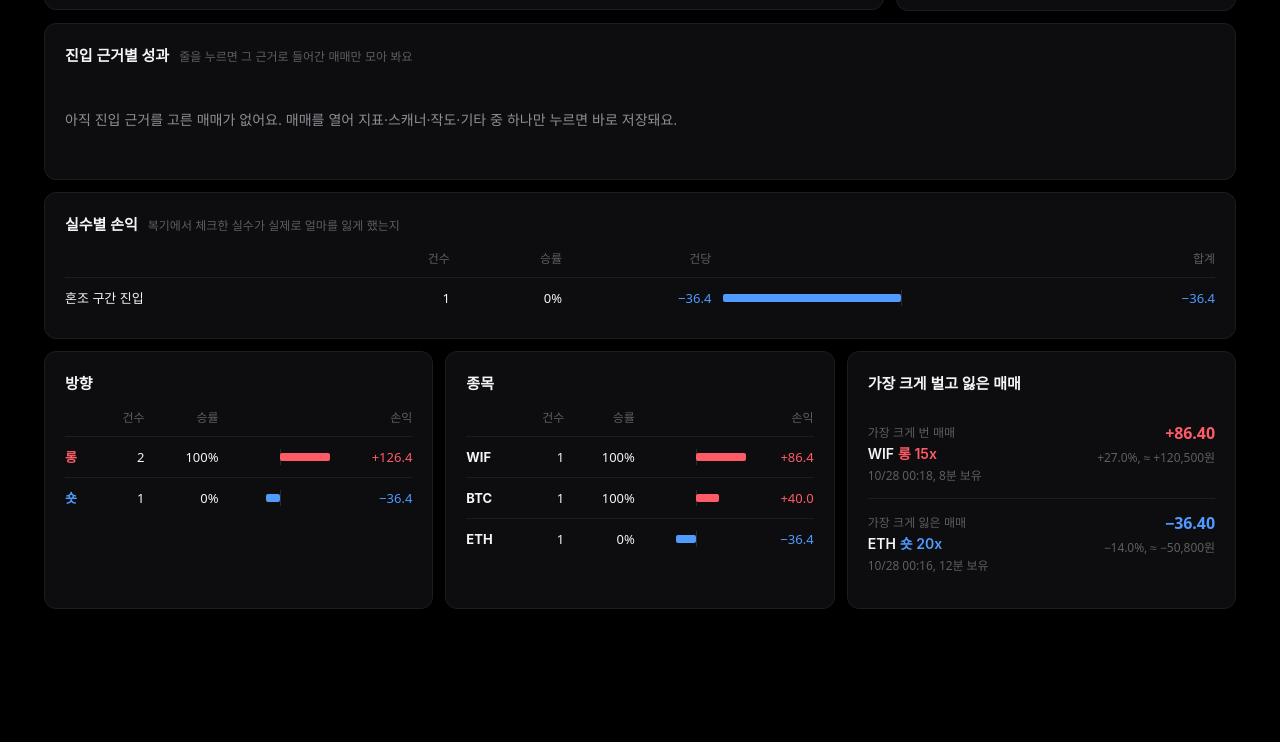
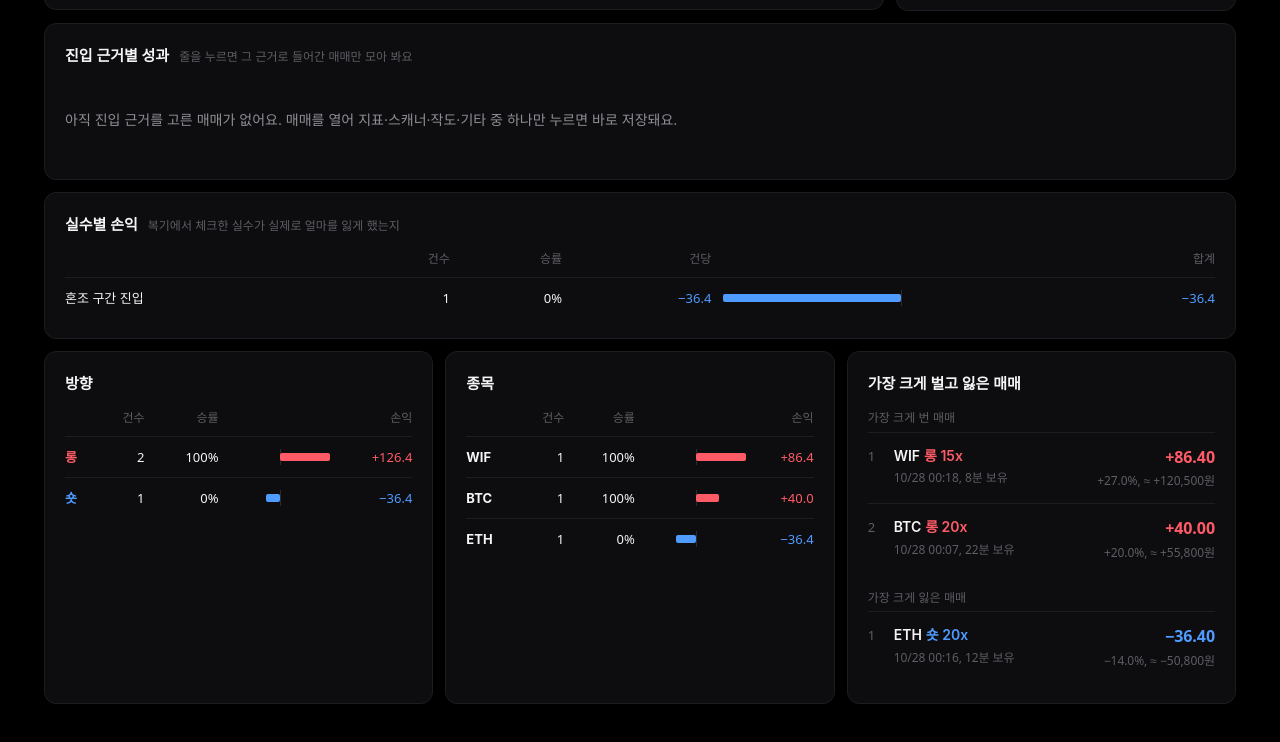
Before and after one commit to jinhj423/trade-journal-data, a plain HTML site: page app/index.html in a window 1280 px wide. Shown: the part 920-1662 px from the top of the page. Before the commit the page ends 1601 px from the top, so only its background shows below. Drawn offline with Linux system fonts and the light colour scheme; a web font is replaced by a local one.

Commit message:
v3.11: 가장 크게 벌고 잃은 매매를 각 3개씩
Co-Authored-By: Claude Opus 5.5 <noreply@anthropic.com>
Claude-Session: https://claude.ai/code/session_018PyaHTFNRzPCRcp3Qi9mjg

```diff
--- a/app/index.html
+++ b/app/index.html
@@ -161,8 +161,12 @@ table.t tr.click{cursor:pointer} table.t tr.click:hover td{background:var(--hove
 .side{font-weight:600}
 .side.long{color:var(--up)} .side.short{color:var(--down)}
 .empty{color:var(--text-2);font-size:14px;padding:28px 0}
-.bw{display:grid;grid-template-columns:1fr auto;gap:10px;width:100%;padding:12px 0;border-bottom:1px solid var(--line);text-align:left}
-.bw:last-of-type{border-bottom:0}
+.bwg+.bwg{margin-top:14px}
+.bwh{font-size:12px;color:var(--text-3);padding-bottom:4px;border-bottom:1px solid var(--line)}
+.bwn{font-size:13px;color:var(--text-3);margin:10px 0 0}
+.bw .rk{font-family:var(--num);font-size:13px;color:var(--text-3);padding-top:1px}
+.bw{display:grid;grid-template-columns:16px 1fr auto;gap:10px;width:100%;padding:12px 0;border-bottom:1px solid var(--line);text-align:left}
+.bwg .bw:last-child{border-bottom:0}
 .bw:hover{background:var(--hover)}
 .bw .r{text-align:right}
 .bw .what{font-size:12px;color:var(--text-3)}
@@ -520,7 +524,7 @@ var TJSeal=(()=>{var M1=Object.create;var kf=Object.defineProperty;var T1=Object
 const DEFAULT_REASONS = ["지표","스캐너","작도","기타"];
 const DEFAULT_TAGS = ["손절 미준수","근거 없는 진입","추격 진입","조기 익절","원칙 밖 추가매수","과한 레버리지·비중","보복 매매","혼조 구간 진입"];
 const CLOSE_TYPE = {"1":"부분청산","2":"전체청산","3":"강제청산","4":"부분 강제청산","5":"ADL","6":"ADL"};
-const APP_VERSION = "3.10";
+const APP_VERSION = "3.11";
 const EXCHANGES = {
   okx: { name:"OKX", url:"https://www.okx.com/account/my-api",
     fields:[["API Key","OKX_API_KEY"],["Secret Key","OKX_SECRET_KEY"],["Passphrase","OKX_PASSPHRASE"]],
@@ -825,6 +829,8 @@ function stats(trades, rebs){
     exp: n? total/n : null, expR: rs.length? rs.reduce((a,b)=>a+b,0)/rs.length : null, pf, fees,
     hold: holds.length? holds.reduce((a,b)=>a+b,0)/holds.length : null, curve, mdd, mddPct: startEq? mddPct : null,
     maxW, maxL, cur: cw? `${cw}연승 중` : cl? `${cl}연패 중` : "",
+    top: [...t].filter(x=>x.realizedPnl>0).sort((a,b)=>b.realizedPnl-a.realizedPnl).slice(0,3),
+    bottom: [...t].filter(x=>x.realizedPnl<0).sort((a,b)=>a.realizedPnl-b.realizedPnl).slice(0,3),
     best: t.reduce((a,x)=>!a||x.realizedPnl>a.realizedPnl?x:a,null), worst: t.reduce((a,x)=>!a||x.realizedPnl<a.realizedPnl?x:a,null),
     rebate, tradeFees: t.reduce((a,x)=>a+tradeFee(x),0),
     net: total + (rebOn()? rebate : 0),
@@ -995,10 +1001,12 @@ function symTable(t){
     g.map(r=>`<tr><td><b>${esc(r.k)}</b></td><td>${r.n}</td><td>${wr(r.wr)}</td><td class="bar-c">${dbar(r.pnl,max)}</td><td class="${tone(r.pnl)}">${fmtS(r.pnl,1)}</td></tr>`).join("")}</tbody></table>`;
 }
 function bestWorst(s){
-  const one = (what, x) => x ? `<button class="bw" data-trade="${esc(x.id)}">
-    <span><span class="what">${what}</span><br><span class="sym">${esc(baseOf(x))}</span> <span class="side ${x.direction}">${dirTxt(x.direction)} ${levTxt(x)}</span><br><span class="meta n">${fmtDT(x.uTime)}, ${fmtDur(x.uTime-x.cTime)} 보유</span></span>
-    <span class="r"><span class="amt n ${tone(x.realizedPnl)}">${fmtS(x.realizedPnl)}</span><br><span class="meta n">${fmtPct(x.pnlRatio)}${krw(x.realizedPnl)?", "+krw(x.realizedPnl):""}</span></span></button>` : "";
-  return one("가장 크게 번 매매", s.best) + (s.worst && s.worst.realizedPnl<0 ? one("가장 크게 잃은 매매", s.worst) : "");
+  const one = (rank, x) => `<button class="bw" data-trade="${esc(x.id)}">
+    <span class="rk n">${rank}</span>
+    <span><span class="sym">${esc(baseOf(x))}</span> <span class="side ${x.direction}">${dirTxt(x.direction)} ${levTxt(x)}</span><br><span class="meta n">${fmtDT(x.uTime)}, ${fmtDur(x.uTime-x.cTime)} 보유</span></span>
+    <span class="r"><span class="amt n ${tone(x.realizedPnl)}">${fmtS(x.realizedPnl)}</span><br><span class="meta n">${fmtPct(x.pnlRatio)}${krw(x.realizedPnl)?", "+krw(x.realizedPnl):""}</span></span></button>`;
+  const group = (title, list, none) => `<div class="bwg"><div class="bwh">${title}</div>${list.length ? list.map((x,i)=>one(i+1,x)).join("") : `<p class="bwn">${none}</p>`}</div>`;
+  return group("가장 크게 번 매매", s.top, "이 기간에 수익 낸 매매가 없어요.") + group("가장 크게 잃은 매매", s.bottom, "이 기간에 손실 난 매매가 없어요.");
 }
 function reasonTable(t){
   const rows = reasons().map(r=>({key:r, label:esc(r), ...rowStats(t.filter(x=>reasonsOf(x.id).includes(r)))}));
```
Also changed, not shown: 1 other file.
